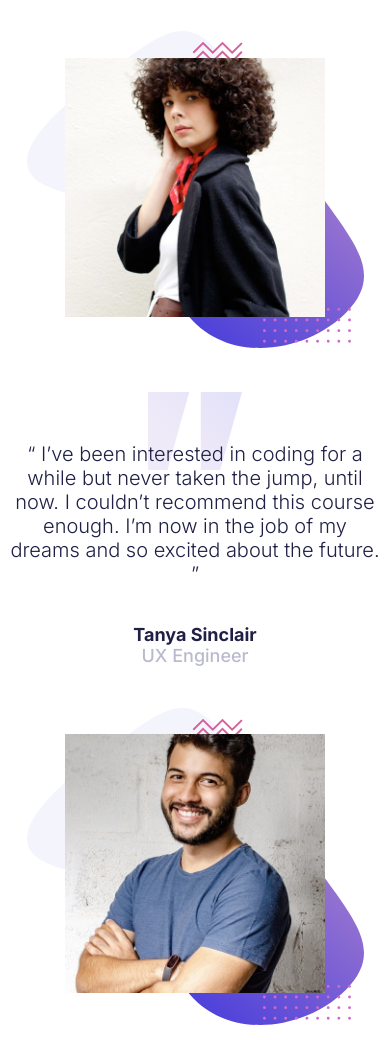
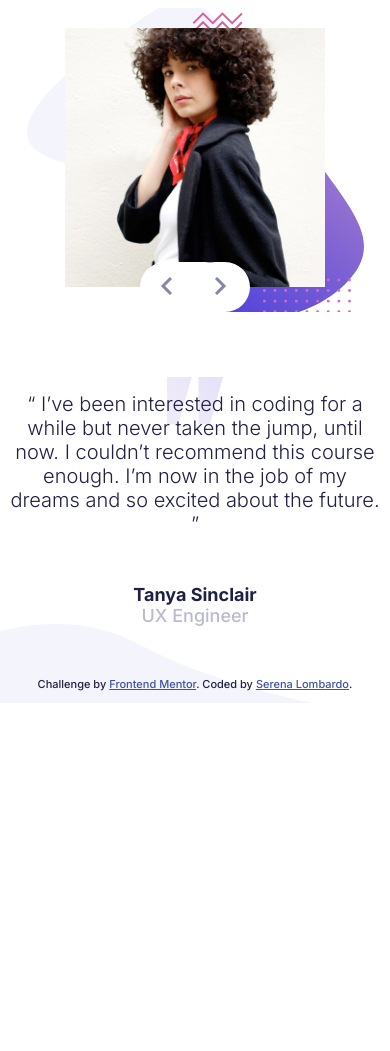
Before and after one commit to RaynaFaye/testimonials-slider, a plain HTML site: page index.html in a window 390 px wide. Shown: the top 1051 px of the page. After the commit the page ends 844 px from the top, so only its background shows below. Drawn offline with Linux system fonts and the light colour scheme.

Commit message:
Layout of buttons in overall page grid mobile first

```diff
--- a/css/style.css
+++ b/css/style.css
@@ -9,20 +9,26 @@ body {
   background-position-y: bottom;
   background-size: 80%;
 }
+.container {
+  display: grid;
+  grid-template-rows: 1fr 25px 25px 1fr 100px;
+}
 /* Testimonial section */
 .testimonial {
   text-align: center;
+  grid-column: 1;
+  grid-row: 1 / -1;
   display: grid;
+  grid-template-rows: 1fr 25px 25px 1fr 100px;
 }
 .testimonial__paragraph {
+  grid-row: 4;
   font-weight: 300;
-  background: url(../images/pattern-quotes.svg);
-  background-repeat: no-repeat;
-  background-position-x: center;
-  background-size: 25%;
   padding-top: 50px;
+  align-self: center;
 }
 .testimonial__title {
+  grid-row: 5;
   display: flex;
   flex-direction: column;
   font-size: 18px;
@@ -35,19 +41,40 @@ body {
   color: hsl(240, 18%, 77%);
 }
 .testimonial__image-block {
-  grid-row: 1;
-  background: url(../images/pattern-bg.svg);
-  background-size: 90%;
-  background-position: center;
-  background-repeat: no-repeat;
-  padding: 50px 25px;
+  grid-row: 1 / 4;
+  padding: 20px 25px 20px 25px;
 }
 .testimonial__photo {
   width: 80%;
   height: auto;
 }
+.hidden {
+  display: none;
+}
+.img-back {
+  grid-row: 1 / 4;
+  grid-column: 1;
+  background: url(../images/pattern-bg.svg);
+  background-size: 90%;
+  background-position: center;
+  background-repeat: no-repeat;
+}
+.text-back {
+  grid-column: 1;
+  grid-row: 4;
+  background: url(../images/pattern-quotes.svg);
+  background-repeat: no-repeat;
+  background-position-x: center;
+  background-size: 15%;
+  height: 100px;
+  padding-top: 25px;
+  align-self: center;
+}
 /* Buttons */
 .buttons {
+  grid-column: 1;
+  grid-row: 2 / 4;
+  justify-self: center;
   display: grid;
   grid-template-columns: 50px 40px 20px;
 }
--- a/index.html
+++ b/index.html
@@ -11,7 +11,9 @@
     <title>Frontend Mentor | Coding Bootcamp Testimonials Slider</title>
   </head>
   <body>
-    <div>
+    <div class="container">
+      <div class="img-back"></div>
+      <div class="text-back"></div>
       <div class="testimonial testimonial__tanya">
         <p class="testimonial__paragraph">
           “ I’ve been interested in coding for a while but never taken the jump, until now. I couldn’t recommend this course enough. I’m now in the
@@ -22,11 +24,11 @@
           <img
             src="images/image-tanya.jpg"
             alt="Tanya Sinclair, a UX Engineer. Wearing a black trenchcoat, white t-shirt with a red scarf."
-            class="testimonial__photo"
+            class="testimonial__photo tanya"
           />
         </div>
       </div>
-      <div class="testimonial testimonial__john">
+      <div class="testimonial testimonial__john hidden">
         <p class="testimonial__paragraph">
           “ If you want to lay the best foundation possible I’d recommend taking this course. The depth the instructors go into is incredible. I now
           feel so confident about starting up as a professional developer. ”
```
